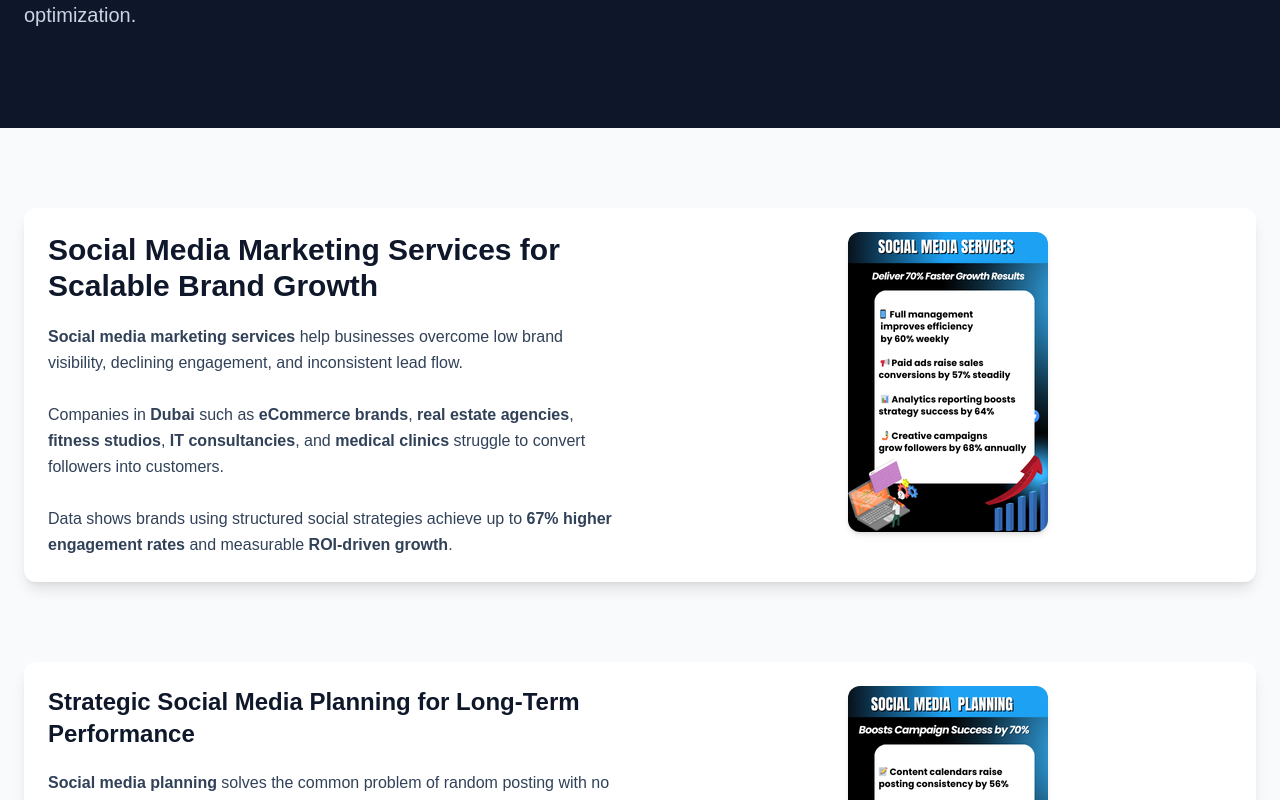
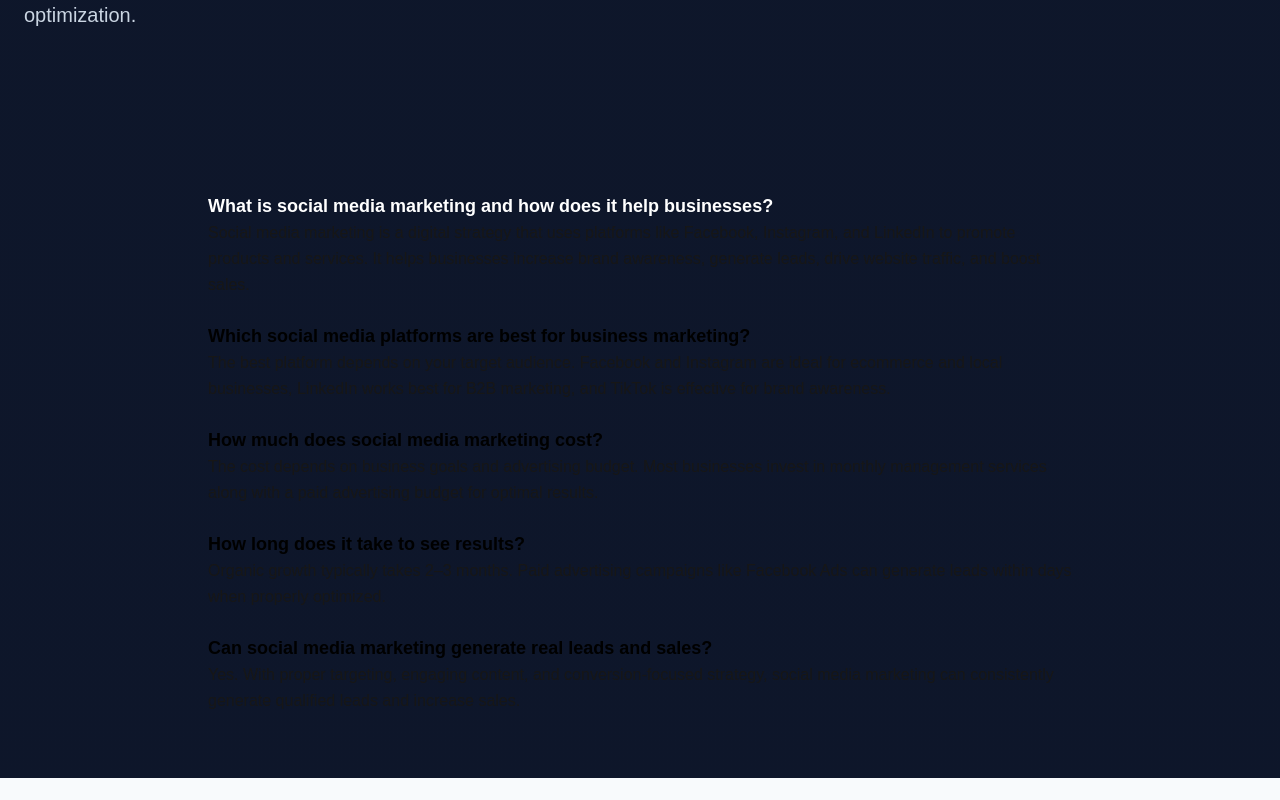
Before and after one commit to kiranwebdesigner/marketing, a Next.js app: page /social-media-marketing in a window 1280 px wide. Shown: the part 940-1740 px from the top of the page. Built offline with nearby package versions, Linux system fonts and the light colour scheme.

Commit message:
Added new homepage section and updated content

```diff
--- a/src/app/social-media-marketing/page.jsx
+++ b/src/app/social-media-marketing/page.jsx
@@ -1,6 +1,8 @@
 import Image from "next/image";
 import socialMediaData from "../data/social-media-marketing.json";
 import Link from "next/link";
+import Script from "next/script";
+
 
 
 
@@ -54,6 +56,162 @@ export default function SocialMediaMarketingPage() {
 
         </div>
       </section>
+
+      {/* SEO Friendly FAQ Section */}
+<section className="max-w-4xl mx-auto px-4 py-16">
+
+
+  <div className="space-y-6 text-white-700 leading-relaxed">
+
+    <div>
+      <h3 className="font-semibold text-lg text-white">
+        What is social media marketing and how does it help businesses?
+      </h3>
+      <p>
+        Social media marketing is a digital strategy that uses platforms like Facebook, Instagram, and LinkedIn to promote products and services. It helps businesses increase brand awareness, generate leads, drive website traffic, and boost sales.
+      </p>
+    </div>
+
+    <div>
+      <h3 className="font-semibold text-lg text-black">
+        Which social media platforms are best for business marketing?
+      </h3>
+      <p>
+        The best platform depends on your target audience. Facebook and Instagram are ideal for ecommerce and local businesses, LinkedIn works best for B2B marketing, and TikTok is effective for brand awareness.
+      </p>
+    </div>
+
+    <div>
+      <h3 className="font-semibold text-lg text-black">
+        How much does social media marketing cost?
+      </h3>
+      <p>
+        The cost depends on business goals and advertising budget. Most businesses invest in monthly management services along with a paid advertising budget for optimal results.
+      </p>
+    </div>
+
+    <div>
+      <h3 className="font-semibold text-lg text-black">
+        How long does it take to see results?
+      </h3>
+      <p>
+        Organic growth typically takes 2–3 months. Paid advertising campaigns like Facebook Ads can generate leads within days when properly optimized.
+      </p>
+    </div>
+
+    <div>
+      <h3 className="font-semibold text-lg text-black">
+        Can social media marketing generate real leads and sales?
+      </h3>
+      <p>
+        Yes. With proper targeting, engaging content, and conversion-focused strategy, social media marketing can consistently generate qualified leads and increase sales.
+      </p>
+    </div>
+
+  </div>
+
+  {/* FAQ Schema */}
+  <Script type="application/ld+json" id="faq-schema">
+    {JSON.stringify({
+      "@context": "https://schema.org",
+      "@type": "FAQPage",
+      "mainEntity": [
+        {
+          "@type": "Question",
+          "name": "What is social media marketing and how does it help businesses?",
+          "acceptedAnswer": {
+            "@type": "Answer",
+            "text": "Social media marketing is a digital strategy that uses platforms like Facebook, Instagram, and LinkedIn to promote products and services. It helps businesses increase brand awareness, generate leads, drive website traffic, and boost sales."
+          }
+        },
+        {
+          "@type": "Question",
+          "name": "Which social media platforms are best for business marketing?",
+          "acceptedAnswer": {
+            "@type": "Answer",
+            "text": "Facebook and Instagram are ideal for ecommerce and local businesses, LinkedIn works best for B2B marketing, and TikTok is effective for brand awareness."
+          }
+        },
+        {
+          "@type": "Question",
+          "name": "How much does social media marketing cost?",
+          "acceptedAnswer": {
+            "@type": "Answer",
+            "text": "The cost depends on business goals and advertising budget. Most businesses invest in monthly management services along with a paid advertising budget."
+          }
+        },
+        {
+          "@type": "Question",
+          "name": "How long does it take to see results?",
+          "acceptedAnswer": {
+            "@type": "Answer",
+            "text": "Organic growth typically takes 2–3 months. Paid advertising campaigns like Facebook Ads can generate leads within days when optimized properly."
+          }
+        },
+        {
+          "@type": "Question",
+          "name": "Can social media marketing generate real leads and sales?",
+          "acceptedAnswer": {
+            "@type": "Answer",
+            "text": "Yes. With proper targeting, engaging content, and a conversion-focused strategy, social media marketing can generate qualified leads and increase sales."
+          }
+        }
+      ]
+    })}
+  </Script>
+</section>
+
+  {/* FAQ Schema */}
+  <Script type="application/ld+json" id="faq-schema">
+    {JSON.stringify({
+      "@context": "https://schema.org",
+      "@type": "FAQPage",
+      "mainEntity": [
+        {
+          "@type": "Question",
+          "name": "What is social media marketing and how does it help businesses?",
+          "acceptedAnswer": {
+            "@type": "Answer",
+            "text": "Social media marketing is a digital strategy that uses platforms like Facebook, Instagram, and LinkedIn to promote products and services. It helps businesses increase brand awareness, generate leads, drive website traffic, and boost sales."
+          }
+        },
+        {
+          "@type": "Question",
+          "name": "Which social media platforms are best for business marketing?",
+          "acceptedAnswer": {
+            "@type": "Answer",
+            "text": "Facebook and Instagram are ideal for ecommerce and local businesses, LinkedIn works best for B2B marketing, and TikTok is effective for brand awareness."
+          }
+        },
+        {
+          "@type": "Question",
+          "name": "How much does social media marketing cost?",
+          "acceptedAnswer": {
+            "@type": "Answer",
+            "text": "The cost depends on business goals and advertising budget. Most businesses invest in monthly management services along with a paid advertising budget."
+          }
+        },
+        {
+          "@type": "Question",
+          "name": "How long does it take to see results?",
+          "acceptedAnswer": {
+            "@type": "Answer",
+            "text": "Organic growth typically takes 2–3 months. Paid advertising campaigns like Facebook Ads can generate leads within days when optimized properly."
+          }
+        },
+        {
+          "@type": "Question",
+          "name": "Can social media marketing generate real leads and sales?",
+          "acceptedAnswer": {
+            "@type": "Answer",
+            "text": "Yes. With proper targeting, engaging content, and a conversion-focused strategy, social media marketing can generate qualified leads and increase sales."
+          }
+        }
+      ]
+    })}
+  </Script>
+
+
 
       {/* ================= CONTENT ================= */}
       <section className="bg-slate-50">
```
